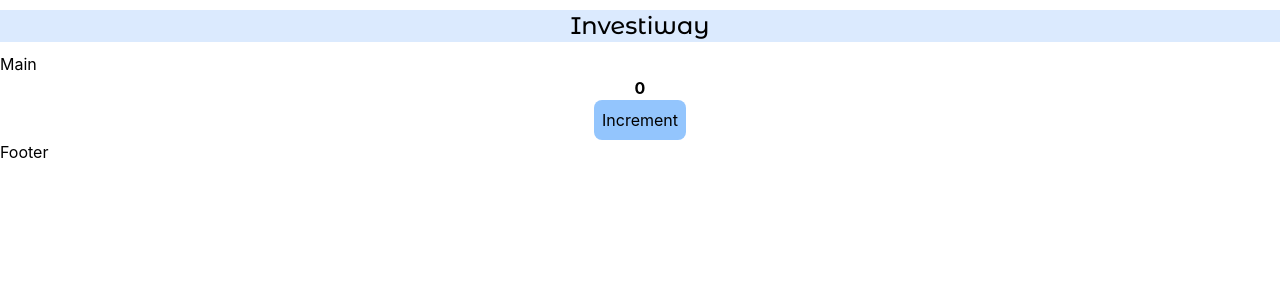
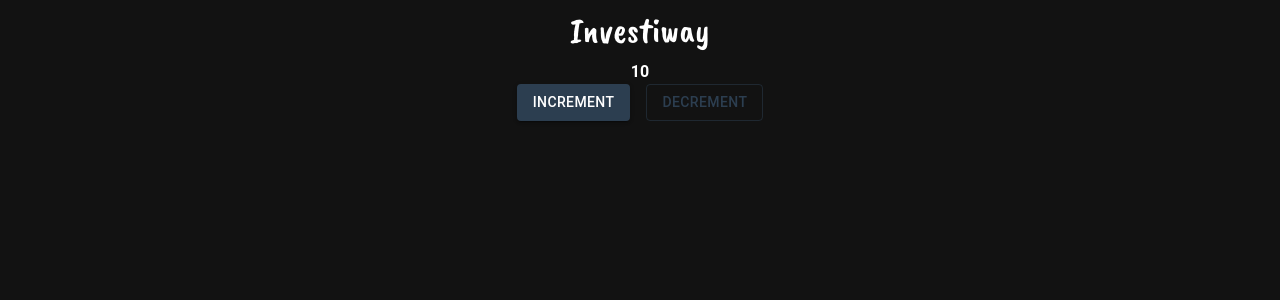
Before and after one commit to Investiway/investiway-front, a React (Create React App) app: page / in a window 1280 px wide. Shown: the top 300 px of the page. Built offline with nearby package versions, Linux system fonts and the light colour scheme.

Commit message:
Add Material UI

```diff
--- a/package.json
+++ b/package.json
@@ -3,6 +3,11 @@
   "version": "0.1.0",
   "private": true,
   "dependencies": {
+    "@emotion/react": "^11.10.6",
+    "@emotion/styled": "^11.10.6",
+    "@fontsource/roboto": "^4.5.8",
+    "@mui/icons-material": "^5.11.11",
+    "@mui/material": "^5.11.14",
     "@reduxjs/toolkit": "^1.9.3",
     "@testing-library/jest-dom": "^5.16.5",
     "@testing-library/react": "^13.4.0",
--- a/src/App.tsx
+++ b/src/App.tsx
@@ -1,13 +1,20 @@
 import React from 'react';
+//region [Import styles]
+import './tailwind.css'
+import './index.css'
+import { ThemeProvider } from '@mui/material/styles';
+import CssBaseline from '@mui/material/CssBaseline';
+import theme from "./styles/theme";
+//#endregion
+import stores from "./stores/store";
 import { Provider } from 'react-redux'
 import Main from './containers/layout/main'
 import Header from "./containers/layout/header";
 import Footer from "./containers/layout/footer";
-import './tailwind.css'
-import './index.css'
-import stores from "./stores/store";
 function App() {
   return (
+    <ThemeProvider theme={theme}>
+        <CssBaseline />
         <div className="App">
             <Header />
             <Provider store={stores}>
@@ -15,6 +22,7 @@
             </Provider>
             <Footer />
         </div>
+    </ThemeProvider>
   );
 }
 
--- a/src/containers/home/index.tsx
+++ b/src/containers/home/index.tsx
@@ -1,7 +1,8 @@
 import React from 'react'
 import { useDispatch, useSelector } from 'react-redux';
 import { AppState } from '../../stores/store';
-import { increment } from '../../stores/counter';
+import { decrement, increment } from '../../stores/counter';
+import { Button } from '@mui/material'
 interface MyComponentProps {
     name: string;
     age: number;
@@ -12,14 +13,26 @@
     return (
         <div className="tw-text-center">
             <p className="tw-font-bold">{counter}</p>
-            <button
+            <div className="tw-flex tw-space-x-4 tw-justify-center tw-text-center">
+            <Button
                 className="tw-p-2 tw-bg-blue-300 tw-rounded-lg"
+                variant="contained"
                 onClick={
                     () => dispatch(increment())
                 }
             >
                 Increment
-            </button>
+            </Button>
+            <Button
+                className="tw-p-2 tw-bg-red-300 tw-rounded-lg"
+                variant="outlined"
+                onClick={
+                    () => dispatch(decrement())
+                }
+            >
+                Decrement
+            </Button>
+            </div>
         </div>
     );
 }
--- a/src/containers/layout/footer/index.tsx
+++ b/src/containers/layout/footer/index.tsx
@@ -4,7 +4,7 @@
     // const [state, setState] = useState()
     return (
         <div>
-            Footer
+            <p></p>
         </div>
     )
 }
--- a/src/containers/layout/header/index.tsx
+++ b/src/containers/layout/header/index.tsx
@@ -2,7 +2,7 @@
 
 const Header = () => {
     return (
-        <header className="tw-bg-blue-100 tw-text-2xl tw-text-center">
+        <header className="tw-text-4xl tw-text-center">
             <h1 className="tw-m-2.5">Investiway</h1>
         </header>
     )
--- a/src/containers/layout/main/index.tsx
+++ b/src/containers/layout/main/index.tsx
@@ -6,7 +6,6 @@
     // const [state, setState] = useState()
     return (
         <div>
-            Main
             <Home name="" age={2} />
         </div>
     )
--- a/src/index.css
+++ b/src/index.css
@@ -1,14 +1,15 @@
 @import url('https://fonts.googleapis.com/css2?family=Montserrat+Alternates:wght@500&display=swap');
+@import url('https://fonts.googleapis.com/css2?family=Caveat+Brush&display=swap');
 body {
   margin: 0;
-  font-family: -apple-system, BlinkMacSystemFont, 'Montserrat Alternates', 'Segoe UI', 'Roboto', 'Oxygen',
+  font-family: -apple-system, BlinkMacSystemFont, 'Montserrat Alternates', 'Caveat Brush', 'Segoe UI', 'Roboto', 'Oxygen',
     'Ubuntu', 'Cantarell', 'Fira Sans', 'Droid Sans', 'Helvetica Neue',
     sans-serif;
   -webkit-font-smoothing: antialiased;
   -moz-osx-font-smoothing: grayscale;
 }
 header {
-  font-family: "Montserrat Alternates", sans-serif;
+  font-family: "Caveat Brush", sans-serif;
 }
 code {
   font-family: source-code-pro, Menlo, Monaco, Consolas, 'Courier New',
--- a/src/stores/counter/index.ts
+++ b/src/stores/counter/index.ts
@@ -2,7 +2,7 @@
 
 const counterSlice = createSlice({
     name: 'counter',
-    initialState: { value: 0 },
+    initialState: { value: 10 },
     reducers: {
         increment(state) {
             state.value += 1;
--- /dev/null
+++ b/src/styles/theme.ts
@@ -0,0 +1,20 @@
+import { createTheme } from '@mui/material/styles';
+import { red } from '@mui/material/colors';
+
+// A custom theme for this app
+const theme = createTheme({
+    palette: {
+        mode: 'dark',
+        primary: {
+            main: '#2c3e50',
+        },
+        secondary: {
+            main: '#f39c12',
+        },
+        error: {
+            main: red.A400,
+        },
+    },
+});
+
+export default theme;
--- a/webpack.config.js
+++ b/webpack.config.js
@@ -16,6 +16,11 @@
                     },
                 },
             },
+            {
+                test: /\.js$/,
+                enforce: 'pre',
+                use: ['source-map-loader'],
+            },
         ],
     },
     resolve: {
```
Also changed, not shown: 1 other file (tests, documents, lock files or other folders). Lines whose indentation alone changed are shown as unchanged.
